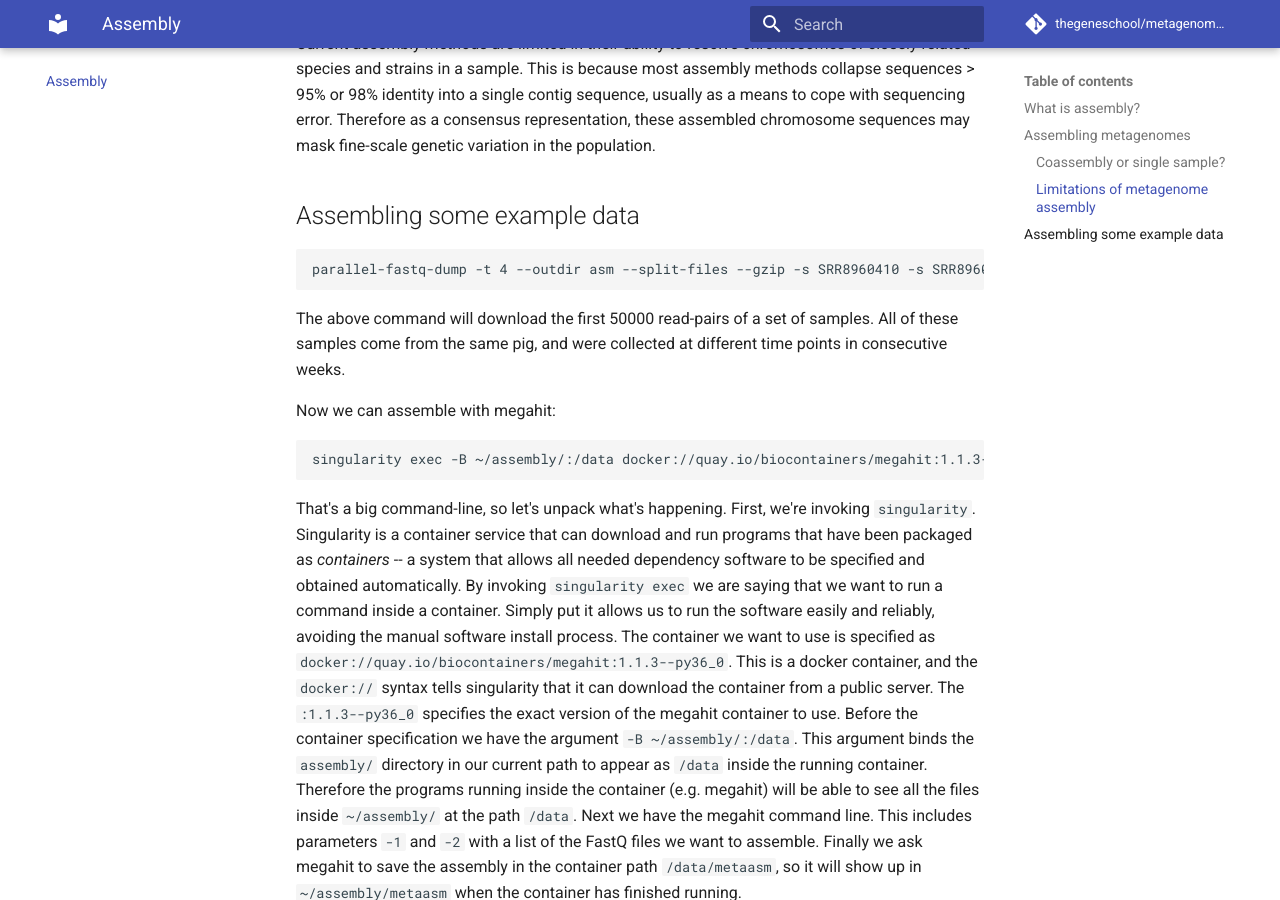
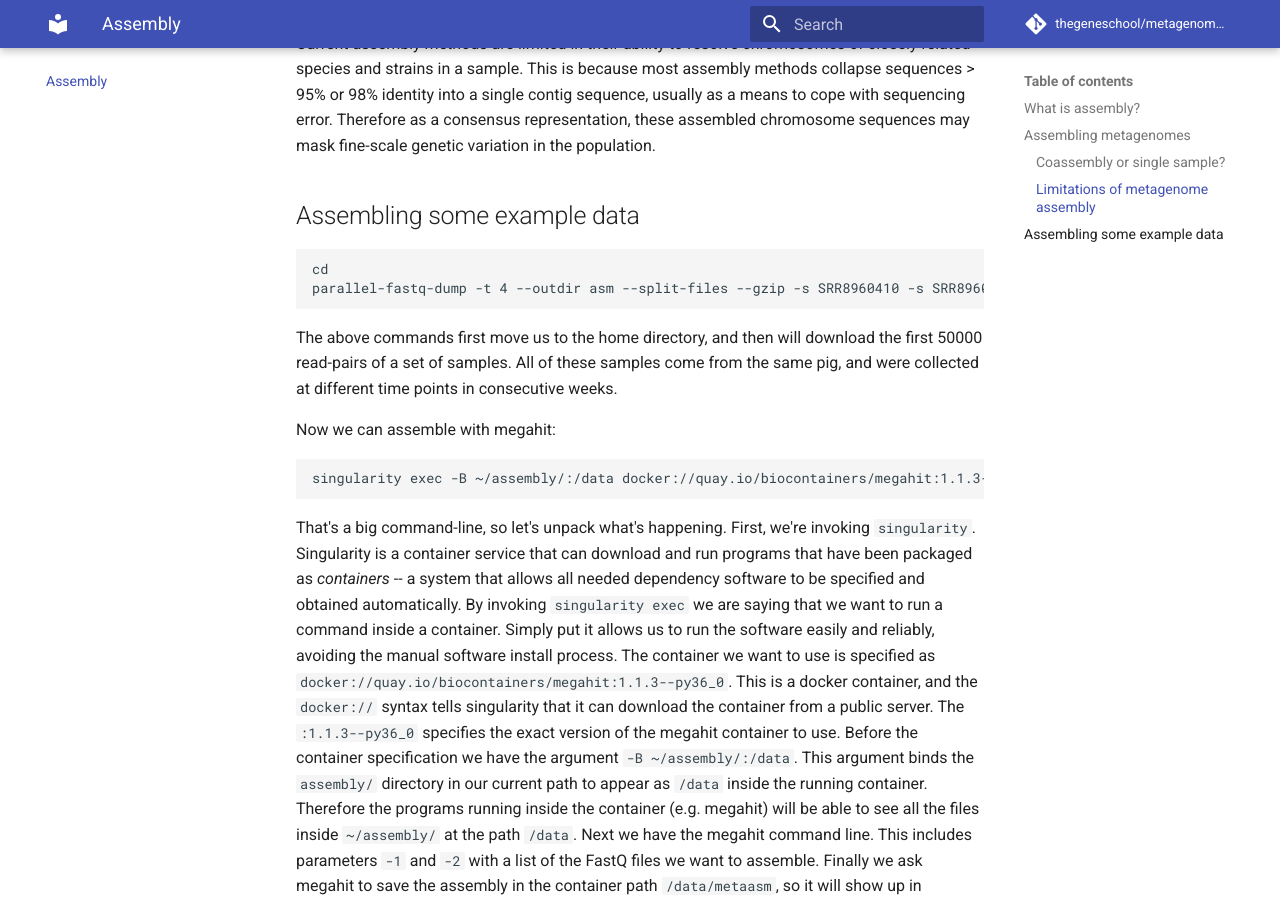
Before and after one commit to thegeneschool/metagenomics, an MkDocs documentation site: the page built from docs/assembly.md, in a window 1280 px wide and 900 px high, scrolled down 879 px. Built offline with MkDocs 1.6.1 and Material for MkDocs 9.7.7, drawn with Linux system fonts in a browser that asks for light colours; comment, search, counter and statistics services are not loaded.

Commit message:
[AD] homedir fix

````diff
--- a/docs/assembly.md
+++ b/docs/assembly.md
@@ -31,9 +31,10 @@ Therefore as a consensus representation, these assembled chromosome sequences ma
 ## Assembling some example data
 
 ```
+cd
 parallel-fastq-dump -t 4 --outdir asm --split-files --gzip -s SRR8960410 -s SRR8960409 -s SRR8960402 -s SRR8960368 -s SRR8960420 -s SRR8960739 -s SRR8960679 -s SRR8960627 -s SRR8960591 -s SRR8960887 --minSpotId 0 --maxSpotId 50000 && mv asm assembly
 ```
-The above command will download the first 50000 read-pairs of a set of samples.
+The above commands first move us to the home directory, and then will download the first 50000 read-pairs of a set of samples.
 All of these samples come from the same pig, and were collected at different time points in consecutive weeks.
 
 Now we can assemble with megahit:
````
